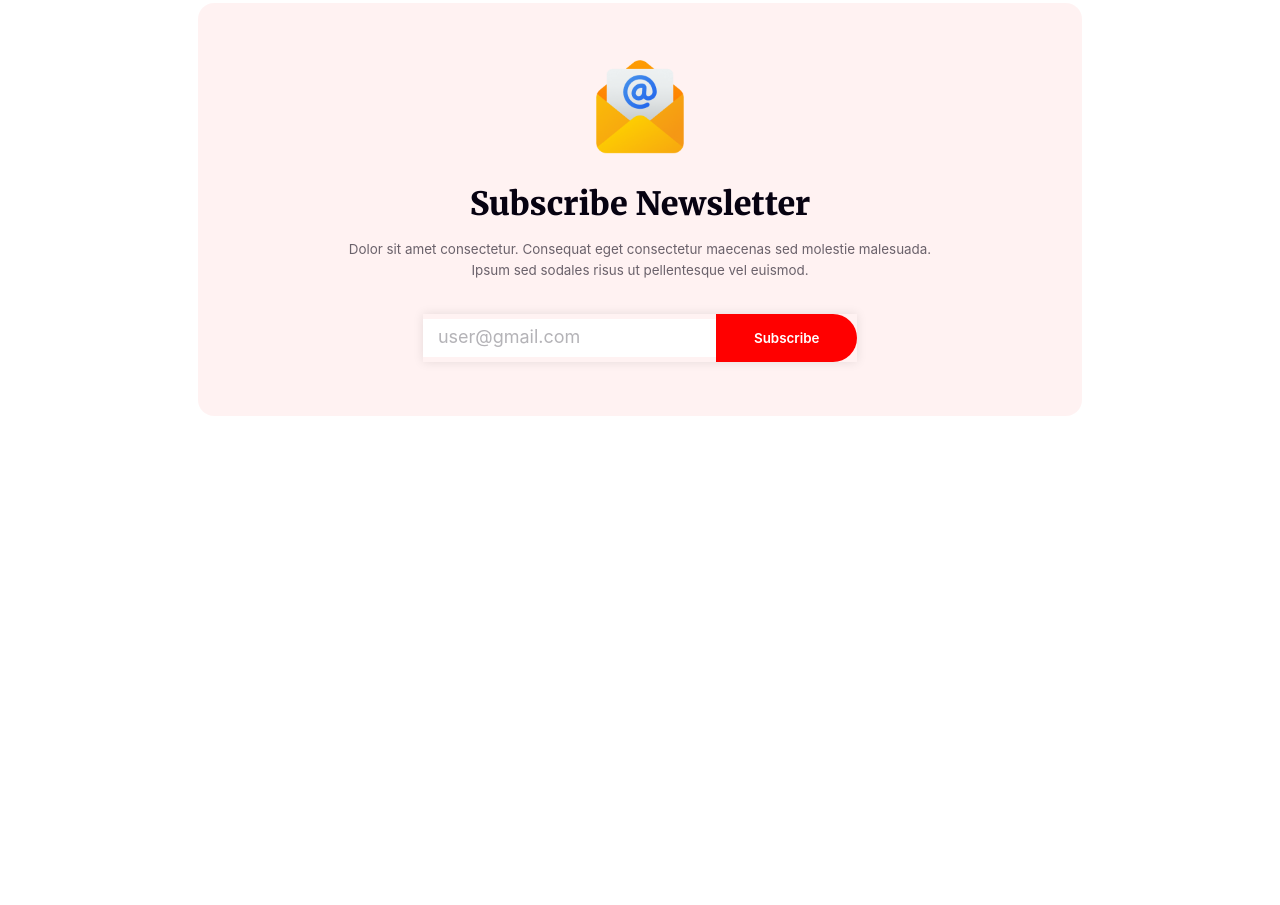
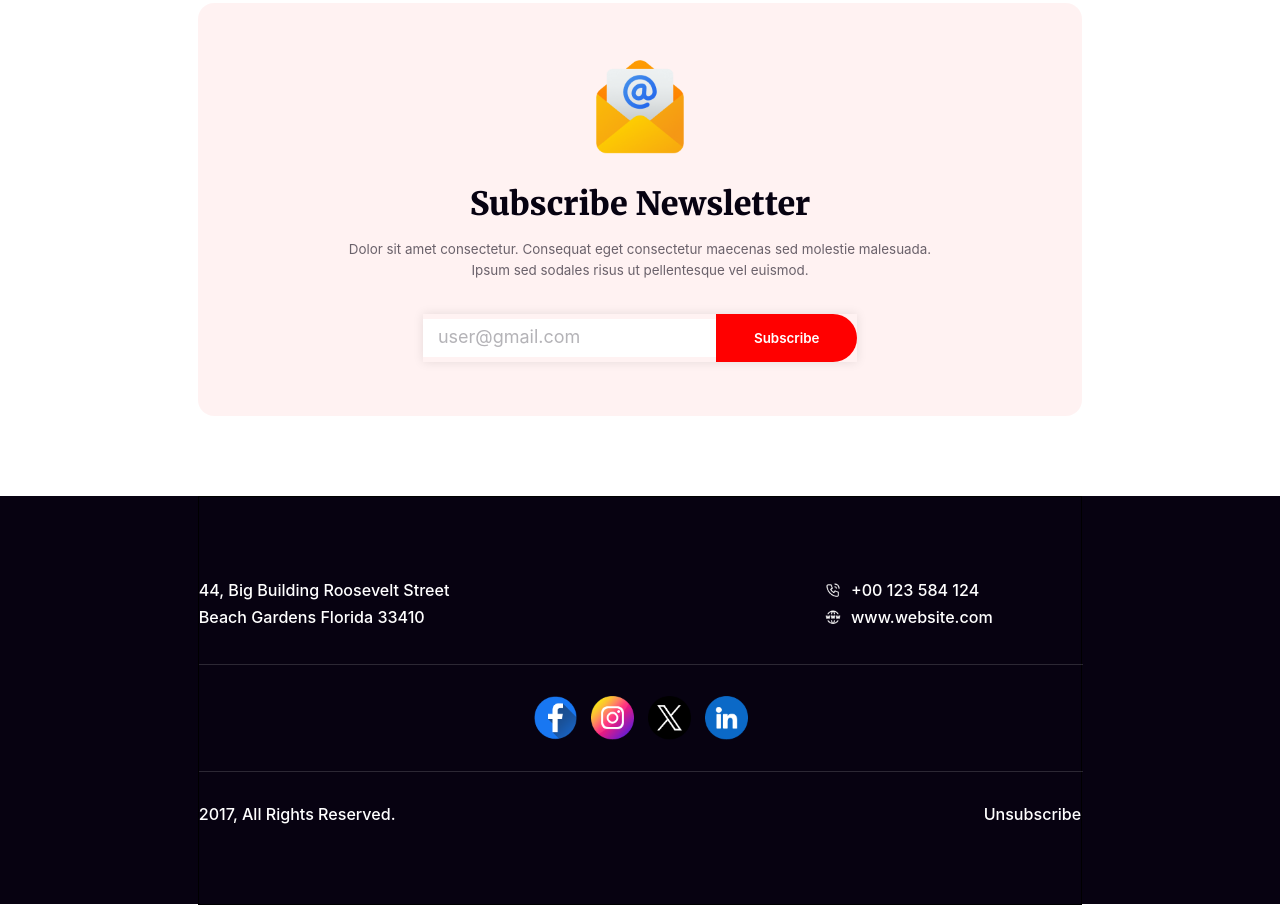
Before and after one commit to fnhnaf/Happy-New-year-Project-2, a plain HTML site: page index.html in a window 1280 px wide. Shown: the part 4076-4981 px from the top of the page. Before the commit the page ends 4572 px from the top, so only its background shows below. Drawn offline with Linux system fonts and the light colour scheme.

Commit message:
final update

```diff
--- a/index.html
+++ b/index.html
@@ -165,6 +165,39 @@
       </section>
       <!---End of Newest Subscriber Section-->
     </main>
-    <footer></footer>
+    <!---Happy New Year Footer-->
+    <footer>
+      <section class="happy-new-year-footer">
+        <div class="address">
+          <div class="left-size-location">
+            <p>
+              44, Big Building Roosevelt Street <br />
+              Beach Gardens Florida 33410
+            </p>
+          </div>
+          <div class="right-size-location">
+            <div class="icon">
+              <img src="./icons/Call.png" alt="" />
+              <p>+00 123 584 124</p>
+            </div>
+            <div class="icon">
+              <img src="./icons/Website.png" alt="" />
+              <p>www.website.com</p>
+            </div>
+          </div>
+        </div>
+        <div class="website-social-address">
+          <img src="./icons/Facebook.png" alt="" />
+          <img src="./icons/Instagram.png" alt="" />
+          <img src="./icons/Twitter.png" alt="" />
+          <img src="./icons/Linkedin.png" alt="" />
+        </div>
+        <div class="footer-copywright-symbol">
+          <p>2017, All Rights Reserved.</p>
+          <a href="#">Unsubscribe</a>
+        </div>
+      </section>
+    </footer>
+    <!---Happy New Year Footer-->
   </body>
 </html>
--- a/stylescolor/style.css
+++ b/stylescolor/style.css
@@ -492,3 +492,89 @@ Newest Subscriber Styles
   border-radius: 0 25px 25px 0;
   font-family: Inter;
 }
+/*
+Footer Styles
+
+*/
+footer {
+  max-width: 100%;
+  height: 408.03px;
+  background: #070211;
+  margin: 0 auto;
+}
+.happy-new-year-footer {
+  width: 884.4px;
+  height: 409px;
+  border: 1px solid rgb(0, 0, 0);
+  margin: 0 auto;
+}
+.happy-new-year-footer .address {
+  width: 793.95px;
+  height: 53.6px;
+
+  display: flex;
+  flex-direction: row;
+  justify-content: space-between;
+  align-items: center;
+  margin-top: 80.4px;
+}
+.address .left-size-location p {
+  color: rgb(255, 255, 255);
+  font-family: Inter;
+  font-size: 16.08px;
+  font-weight: 500;
+  line-height: 26.8px;
+}
+.happy-new-year-footer .right-size-location .icon {
+  display: flex;
+  align-items: center;
+}
+.happy-new-year-footer .right-size-location .icon img {
+  width: 16.08px;
+  cursor: pointer;
+}
+.happy-new-year-footer .right-size-location p {
+  color: rgb(255, 255, 255);
+  font-family: Inter;
+  font-size: 16.08px;
+  font-weight: 500;
+  line-height: 26.8px;
+  margin-left: 10px;
+}
+.happy-new-year-footer .website-social-address {
+  width: 884.4px;
+  height: 107.2px;
+  border-top: 1px solid rgba(255, 255, 255, 0.15);
+  border-bottom: 1px solid rgba(255, 255, 255, 0.15);
+  margin: 33.5px 0;
+}
+.happy-new-year-footer .website-social-address {
+  display: flex;
+  justify-content: center;
+  align-items: center;
+  gap: 14px;
+}
+.happy-new-year-footer .website-social-address img {
+  width: 42.88px;
+}
+.happy-new-year-footer .footer-copywright-symbol {
+  max-width: 884.4px;
+  display: flex;
+  justify-content: space-between;
+  align-items: center;
+}
+.happy-new-year-footer .footer-copywright-symbol p {
+  color: rgb(255, 255, 255);
+  font-family: Inter;
+  font-size: 16.08px;
+  font-weight: 500;
+  line-height: 19.43px;
+}
+.happy-new-year-footer .footer-copywright-symbol a {
+  text-decoration: none;
+  color: rgb(255, 255, 255);
+  font-family: Inter;
+  font-size: 16.08px;
+  font-weight: 500;
+  line-height: 19.43px;
+}
```
